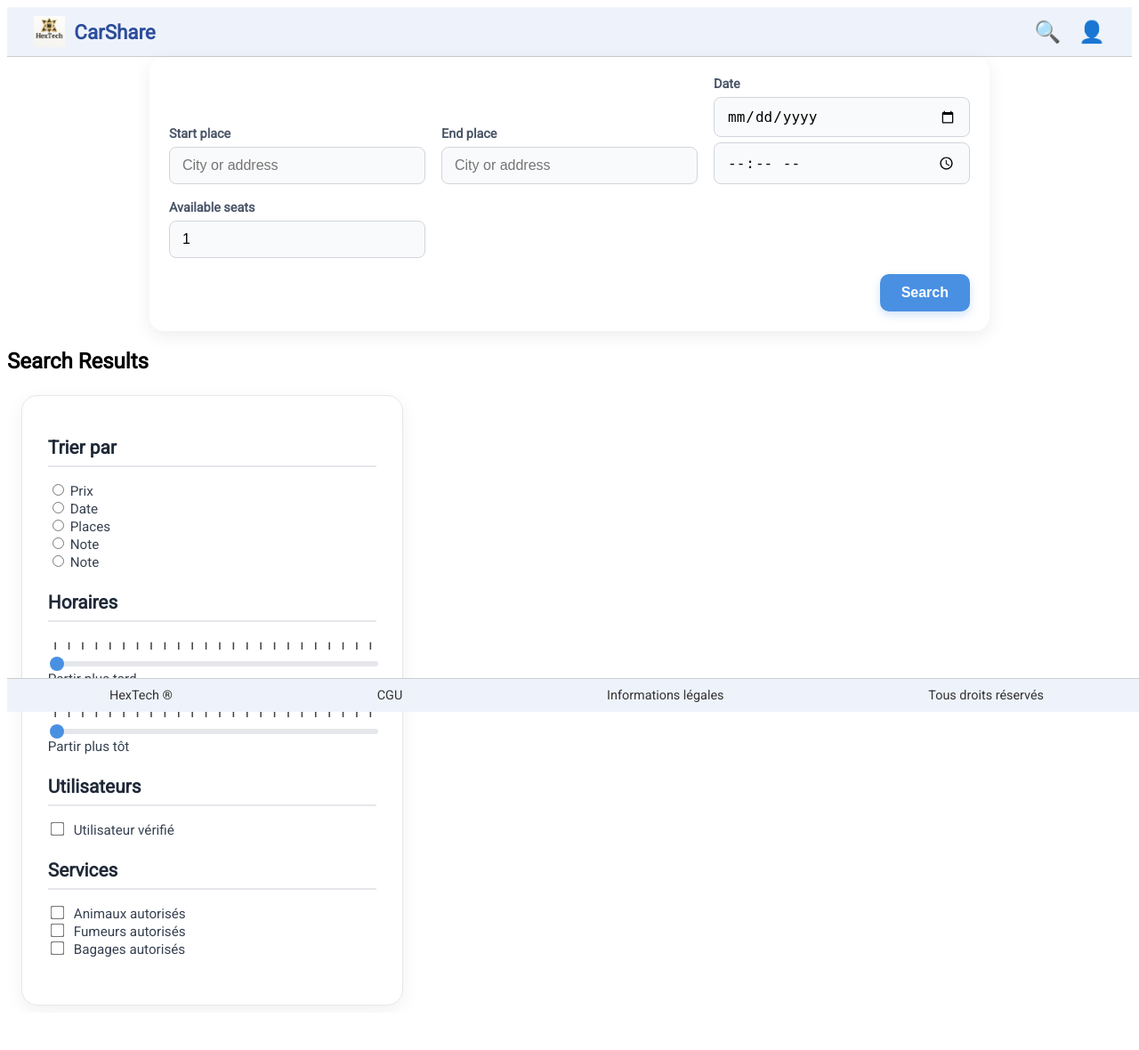
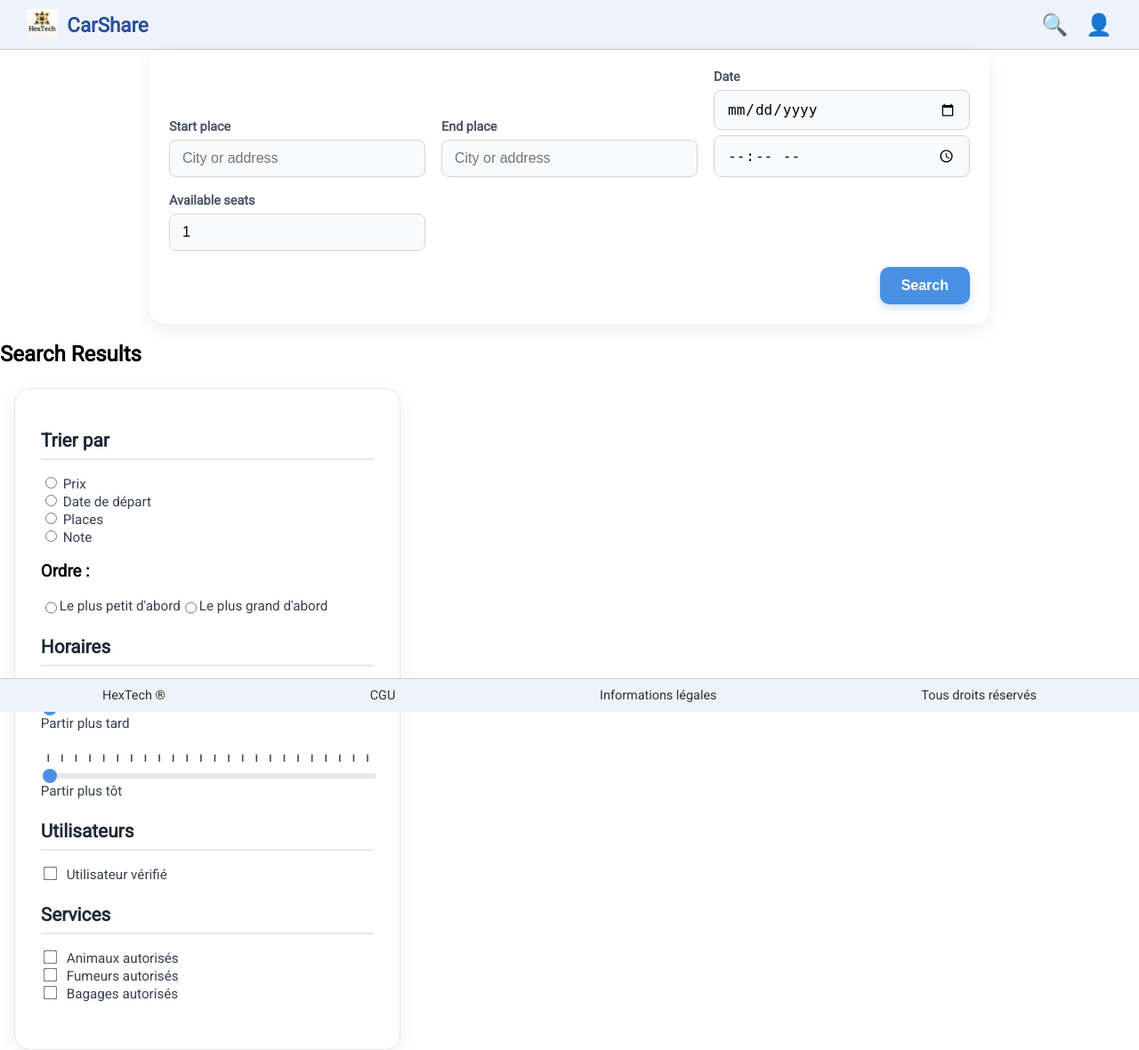
Before and after one commit to Lucass-Dev/CarShare, a PHP site: page /?action=search in a window 1280 px wide. Shown: the whole page at 89% size. Before the commit the page ends 1130 px from the top, so only its background shows below. Run offline with PHP 8.4, Linux system fonts and the light colour scheme; data that the repository does not hold is empty; a stand-in replaces the project's code that opens the database connection; some libraries are stand-ins or nearby versions.

Commit message:
finishing MVP for search page

```diff
--- a/assets/styles/index.css
+++ b/assets/styles/index.css
@@ -1,5 +1,6 @@
 body {
     font-family: 'Roboto', sans-serif;
+    margin: 0;
 }
 
 h1 {
--- a/assets/styles/searchPage.css
+++ b/assets/styles/searchPage.css
@@ -172,3 +172,116 @@
     background: #4a90e2;
     cursor: pointer;
 }
+
+.order-type-inputs{
+    margin-top: 5%;
+    display: flex;
+    flex-direction: row;
+}
+
+.order-type-inputs input{
+    text-align: center;
+}
+
+.resume-card{
+    display: flex;
+    flex-direction: column;
+    align-items: center;
+    width: 5rem;
+}
+
+.resume-card img{
+    border: black solid 1px;
+    width: 5rem;
+    height: 5rem;
+    border-radius: 50%;
+}
+
+.resume-card-details{
+    display: flex;
+    flex-direction: column;
+    align-items: center;
+
+}
+
+.trip-details{
+    display: flex;
+    flex-direction: row;
+    align-items: center;
+    justify-content: space-between;
+    margin-left: 2rem;
+    margin-right: 2rem;
+    text-decoration: none;
+}
+
+.trip-details a{
+
+
+    color: #374151;
+}
+
+.top{
+    display: flex;
+    flex-direction: row;
+    align-items: center;
+    justify-content: space-between;
+    margin-right: 5rem;
+    margin-left: 5rem;
+
+}
+
+.trip-locations{
+    display: flex;
+    flex-direction: row;
+}
+
+.trip-road {
+    flex: 1;
+    display: flex;
+    align-items: center;
+    gap: 15px;
+    margin-left: 5rem;
+}
+
+.location {
+    font-size: 15px;
+    font-weight: 600;
+    color: #444;
+    max-width: 120px;
+}
+
+/* Route */
+.road {
+    position: relative;
+    height: 6px;
+    background: #aaa;
+    border-radius: 6px;
+    flex: 1;
+}
+
+/* Ligne centrale pointillée */
+.line {
+    width: 100%;
+    height: 2px;
+    border-top: 2px dashed #fff;
+    position: absolute;
+    top: 2px;
+}
+
+/* Points de départ et arrivée */
+.dot {
+    width: 12px;
+    height: 12px;
+    background: #3b6df3;
+    border-radius: 50%;
+    position: absolute;
+    top: -3px;
+}
+
+.start-dot {
+    left: -6px;
+}
+
+.end-dot {
+    right: -6px;
+}
--- a/controller/SearchPageController.php
+++ b/controller/SearchPageController.php
@@ -20,6 +20,7 @@
             $this->filters["luggage_allowed"] = "";
             $this->filters["user_verified"] = "";
             $this->filters["start_time_range"] = "";
+            $this->filters["is_verified_user"] = "";
         }
 
         public function render() {
@@ -30,6 +31,7 @@
             $requested_date = null;
             $requested_hour = null;
             $requested_seats = null;
+            $sorting = null;
 
             if (isset($_GET["form_start_input"]) && $_GET["form_start_input"] != "") {
                 $start_id = $_GET["form_start_input"];
@@ -49,6 +51,7 @@
             if (isset($_GET["seats"]) && $_GET["seats"] != ""){
                 $requested_seats = $_GET["seats"];
             }
+
 
             $this->searchPageView->display_search_bar($start_name, $start_id,$end_name, $end_id,$requested_date, $requested_hour, $requested_seats);
 
@@ -90,6 +93,15 @@
                             } else {
                                 $filters['start_time_range_after'] = 1;
                             }
+                            if (isset($_GET["sort_by"]) && $_GET["sort_by"] != ""){
+                                $filters['sort_by'] = $_GET["sort_by"];
+                            }
+                            if (isset($_GET["order_type"]) && $_GET["order_type"] != ""){
+                                $filters['order_type'] = $_GET["order_type"];
+                            }
+                            if (isset($_GET["is_verified_user"]) && $_GET["is_verified_user"] != ""){
+                                $filters['is_verified_user'] = $_GET["is_verified_user"];
+                            }
                             $carpoolings = $this->searchPageModel->getCarpooling($start_id, $end_id, $requested_date, $requested_hour, $requested_seats, $filters);
                             $this->searchPageView->display_search_results($carpoolings);
                         }
--- a/index.php
+++ b/index.php
@@ -31,7 +31,6 @@
             $action = $_GET["action"];
         }
     ?>
-    <main>
         <?php
             switch ($action) {
                 case "home":
@@ -85,7 +84,6 @@
                 }
 
         ?>
-    </main>
     <?php
         include_once("./view/components/footer.html");
     ?>
--- a/model/Database.php
+++ b/model/Database.php
@@ -6,7 +6,11 @@
         public static function instanciateDb(){
             if (Database::$db == null) {
                 require_once(__DIR__."/../config.php");
-                Database::$db = new PDO("mysql:host=$DB_HOST;dbname=$DB_NAME", $DB_USER, $DB_PASS);
+                Database::$db = new PDO(
+                    "mysql:host=" . DB_HOST . ";dbname=" . DB_NAME,
+                    DB_USER,
+                    DB_PASS
+                );
                 Database::$db->setAttribute(PDO::ATTR_ERRMODE, PDO::ERRMODE_EXCEPTION);
             }
         }
--- a/view/SearchPageView.php
+++ b/view/SearchPageView.php
@@ -1,4 +1,5 @@
 <?php
+
     class SearchPageView {
         public function display_search_bar($start_name, $start_id, $end_name, $end_id, $start_date, $start_hour, $requested_seats) {
             ?>
@@ -56,12 +57,41 @@
                     foreach ($carpoolings as $carpooling) {
                         ?>
                             <div class="search-result-card">
-                                <h3><?php echo htmlspecialchars($carpooling['start_name'] . " to " . $carpooling['end_name']); ?></h3>
+
                                 <div class="trip-info">
-                                    <p>Date: <?php echo htmlspecialchars($carpooling['start_date']); ?></p>
-                                    <p>Available Seats: <?php echo htmlspecialchars($carpooling['available_places']); ?></p>
-                                    <p>Voyage proposé par : <a href="&action=user_info"><?php echo htmlspecialchars($carpooling['provider_name'])?></a></p>
-                                    <a href="&action=carpooling_details">Voir plus ></a>
+                                    <div class="top">
+                                        <div class="resume-card">
+                                            <img src="<?php echo UPP_BASE_PATH.$carpooling['profile_picture_path'] ?>" alt="user_photo">
+                                            <div class="resume-card-details">
+                                                <a href="&action=user_info/<?php echo $carpooling['provider_id']; ?>">
+                                                    <?php echo htmlspecialchars($carpooling['provider_name']); ?>
+                                                </a>
+                                                <span>(<?php echo $carpooling['global_rating'] ?> ⭐)</span>
+                                            </div>
+                                        </div>
+
+                                        <div class="trip-road">
+                                            <span class="location start"><?php echo $carpooling['start_name']; ?></span>
+
+                                            <div class="road">
+                                                <div class="line"></div>
+                                                <div class="dot start-dot"></div>
+                                                <div class="dot end-dot"></div>
+                                            </div>
+
+                                            <span class="location end"><?php echo $carpooling['end_name']; ?></span>
+                                        </div>
+
+                                    </div>
+
+                                    <div class="trip-details">
+                                        <p>Date: <?php echo htmlspecialchars($carpooling['start_date']); ?></p>
+                                        <p>Places: <?php echo htmlspecialchars($carpooling['available_places']); ?></p>
+
+                                        <P>Prix : <span><?php echo $carpooling["price"];?> €</span></P>
+                                        <a href="&action=carpooling_details/<?php echo $carpooling['id'];?>">Voir plus ></a>
+
+                                    </div>
                                 </div>
                             </div>
                         <?php
@@ -78,17 +108,22 @@
                 <div class="sort-by-filters">
                     <h2>Trier par</h2>
 
-                    <input form="search-form" type="radio" id="sort_by_price_radio" name="sort_by" value="price" <?php if (isset($_GET['sort_by_price'])) echo 'checked'; ?>>
+                    <input form="search-form" type="radio" id="sort_by_price_radio" name="sort_by" value="price" <?php if (isset($_GET['sort_by']) && $_GET['sort_by'] == "price") echo 'checked'; ?>>
                     <label for="sort_by_price_radio">Prix</label><br>
-                    <input form="search-form" type="radio" id="sort_by_date_radio" name="sort_by" value="date" <?php if (isset($_GET['sort_by_date'])) echo 'checked'; ?>>
-                    <label for="sort_by_date_radio">Date</label><br>
-                    <input form="search-form" type="radio" id="sort_by_seats_radio" name="sort_by" value="seats" <?php if (isset($_GET['sort_by_seats'])) echo 'checked'; ?>>
+                    <input form="search-form" type="radio" id="sort_by_date" name="sort_by" value="date" <?php if (isset($_GET['sort_by']) && $_GET['sort_by'] == "date") echo 'checked'; ?>>
+                    <label for="sort_by_date">Date de départ</label><br>
+                    <input form="search-form" type="radio" id="sort_by_seats_radio" name="sort_by" value="seats" <?php if (isset($_GET['sort_by']) && $_GET['sort_by'] == "seats") echo 'checked'; ?>>
                     <label for="sort_by_seats_radio">Places</label><br>
-                    <input form="search-form" type="radio" id="sort_by_rating_radio" name="sort_by" value="rating" <?php if (isset($_GET['sort_by_rating'])) echo 'checked'; ?>>
-                    <label for="sort_by_rating_radio">Note</label><br>
-                    <div>
-                        <input form="search-form" type="radio" id="sort_order_radio" name="sort_by" value="rating" <?php if (isset($_GET['sort_by_rating'])) echo 'checked'; ?>>
-                        <label for="sort_order_radio">Note</label><br>
+                    <input form="search-form" type="radio" id="sort_by_note_radio" name="sort_by" value="rating" <?php if (isset($_GET['sort_by']) && $_GET['sort_by'] == "rating") echo 'checked'; ?>>
+                    <label for="sort_by_note_radio">Note</label><br>
+                    <div class="order-type-container">
+                        <h3>Ordre :</h3>
+                        <div class="order-type-inputs">
+                            <input form="search-form" type="radio" name="order_type" id="order_asc" value="asc" <?php if (isset($_GET['order_type']) && $_GET['order_type'] == "asc") echo 'checked'; ?>>
+                            <label for="order_asc">Le plus petit d'abord</label><br>
+                            <input form="search-form" type="radio" name="order_type" id="order_desc" value="desc" <?php if (isset($_GET['order_type']) && $_GET['order_type'] == "desc") echo 'checked'; ?>>
+                            <label for="order_desc">Le plus grand d'abord</label><br>
+                        </div>
                     </div>
                 </div>
 
@@ -160,7 +195,7 @@
                 <div class="user-filters">
                     <h2>Utilisateurs</h2>
 
-                    <input form="search-form" type="checkbox" id="user_verified_checkbox" name="user_is_verified" <?php if (isset($_GET['user_is_verified'])) echo 'checked'; ?>>
+                    <input form="search-form" type="checkbox" id="user_verified_checkbox" name="is_verified_user" <?php if (isset($_GET['is_verified_user'])) echo 'checked'; ?>>
                     <label for="user_verified_checkbox">Utilisateur vérifié</label><br>
                 </div>
 
```
Also changed, not shown: model/SearchPageModel.php (+42 -10 lines), assets/icons/car.jpg (added).
